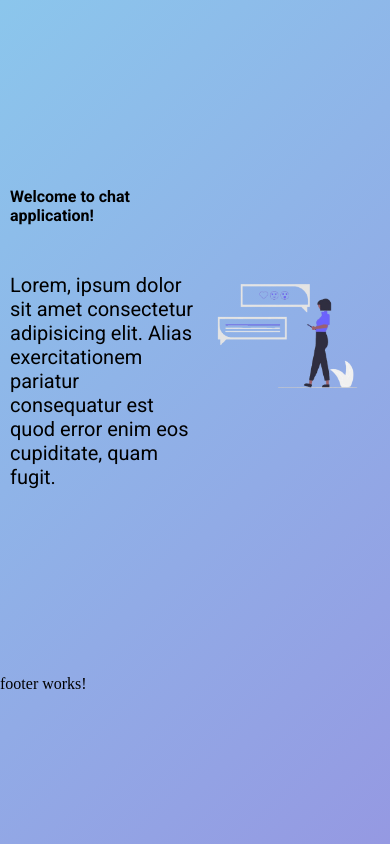
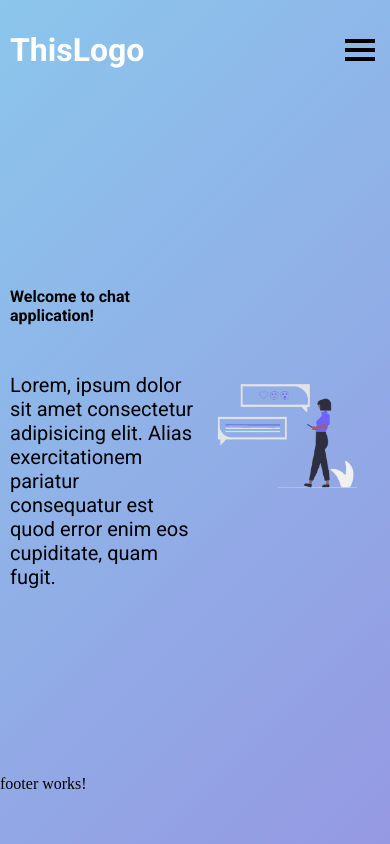
Before and after one commit to Abasolsss/angularCharApp, an Angular app: page / in a window 390 px wide. Built offline with nearby package versions, Linux system fonts and the light colour scheme.

Commit message:
responsive added

```diff
--- a/package.json
+++ b/package.json
@@ -28,7 +28,7 @@
   },
   "devDependencies": {
     "@angular-devkit/build-angular": "^18.2.4",
-    "@angular/cli": "^18.2.7",
+    "@angular/cli": "^18.2.8",
     "@angular/compiler-cli": "^18.2.0",
     "@types/express": "^4.17.17",
     "@types/jasmine": "~5.1.0",
--- a/src/app/components/layout/header/header.component.html
+++ b/src/app/components/layout/header/header.component.html
@@ -15,4 +15,10 @@
       </ul>
     </nav>
   </div>
+
+  <div class="headerNav__hamburger">
+    <span></span>
+    <span></span>
+    <span></span>
+</div>
 </header>
--- a/src/app/components/layout/header/header.component.scss
+++ b/src/app/components/layout/header/header.component.scss
@@ -35,10 +35,40 @@
       }
     }
   }
-}
 
-@media screen and (max-width: 500px) {
-  .headerNav {
+
+
+
+
+  @media screen and (max-width: em.em(500px)) {
+    &__navBar {
+     display: none;
+   }
+
+   &__hamburger {
+    display: block;
+    cursor: pointer;
+    span {
+      height: rem.rem(4px);
+      background-color: black;
+      width: rem.rem(30px);
+      display: block;
+      margin: rem.rem(5px)
+    }
+
+  }
+ }
+
+
+ @media screen and (min-width: em.em(499px)) {
+  &__hamburger {
     display: none;
   }
+
+  &__navBar {
+    display: block;
+  }
+ }
+
+
 }
```
Also changed, not shown: 1 other file (tests, documents, lock files or other folders).
